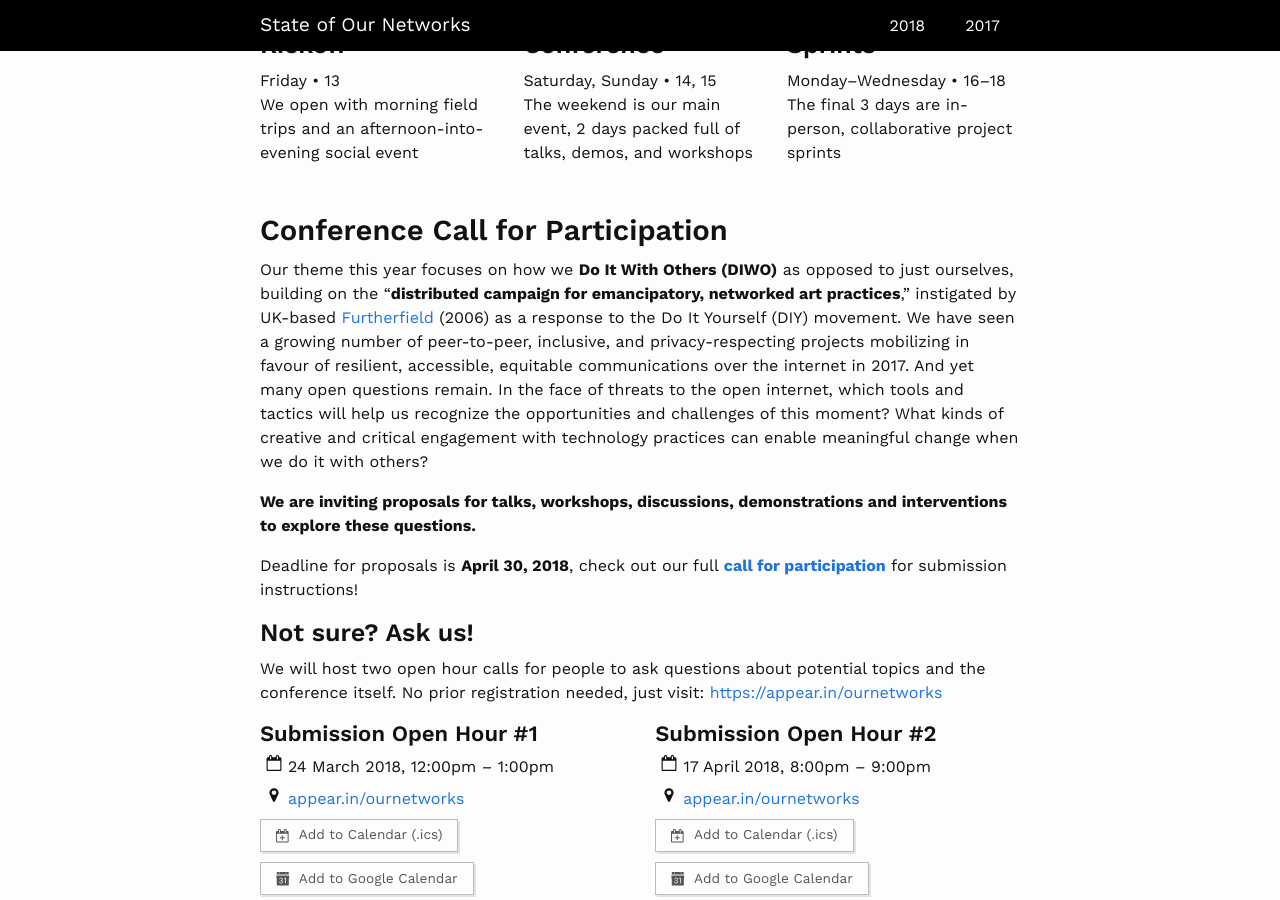
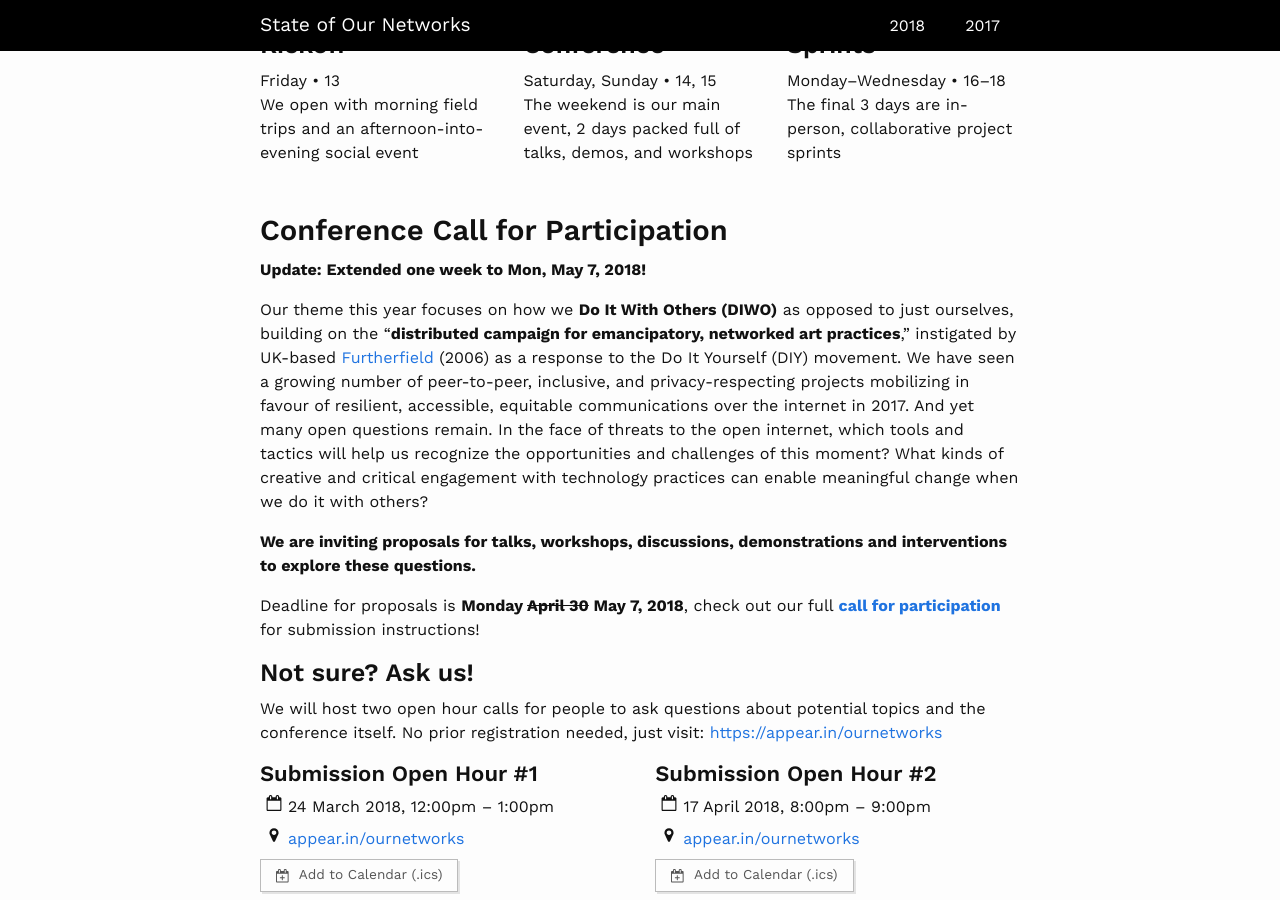
Before and after one commit to ournetworks/ournetworks.ca, a Jekyll site: the page built from index.md, in a window 1280 px wide and 900 px high, scrolled down 270 px. Built offline with Jekyll 4.4.1, drawn with Linux system fonts in a browser that asks for light colours.

Commit message:
Updated front page deadline

```diff
--- a/index.md
+++ b/index.md
@@ -31,11 +31,13 @@ layout: splash
 
 ## Conference Call for Participation
 
+**Update: Extended one week to Mon, May 7, 2018!**
+
 Our theme this year focuses on how we **Do It With Others (DIWO)** as opposed to just ourselves, building on the "**distributed campaign for emancipatory, networked art practices**," instigated by UK-based [Furtherfield](http://archive.furtherfield.org/projects/diwo-do-it-others-resource) (2006) as a response to the Do It Yourself (DIY) movement. We have seen a growing number of peer-to-peer, inclusive, and privacy-respecting projects mobilizing in favour of resilient, accessible, equitable communications over the internet in 2017. And yet many open questions remain. In the face of threats to the open internet, which tools and tactics will help us recognize the opportunities and challenges of this moment? What kinds of creative and critical engagement with technology practices can enable meaningful change when we do it with others?
 
 **We are inviting proposals for talks, workshops, discussions, demonstrations and interventions to explore these questions.**
 
-Deadline for proposals is **April 30, 2018**, check out our full [**call for participation**](./2018) for submission instructions!
+Deadline for proposals is **Monday ~~April 30~~ May 7, 2018**, check out our full [**call for participation**](./2018) for submission instructions!
 
 ### Not sure? Ask us!
 
```
